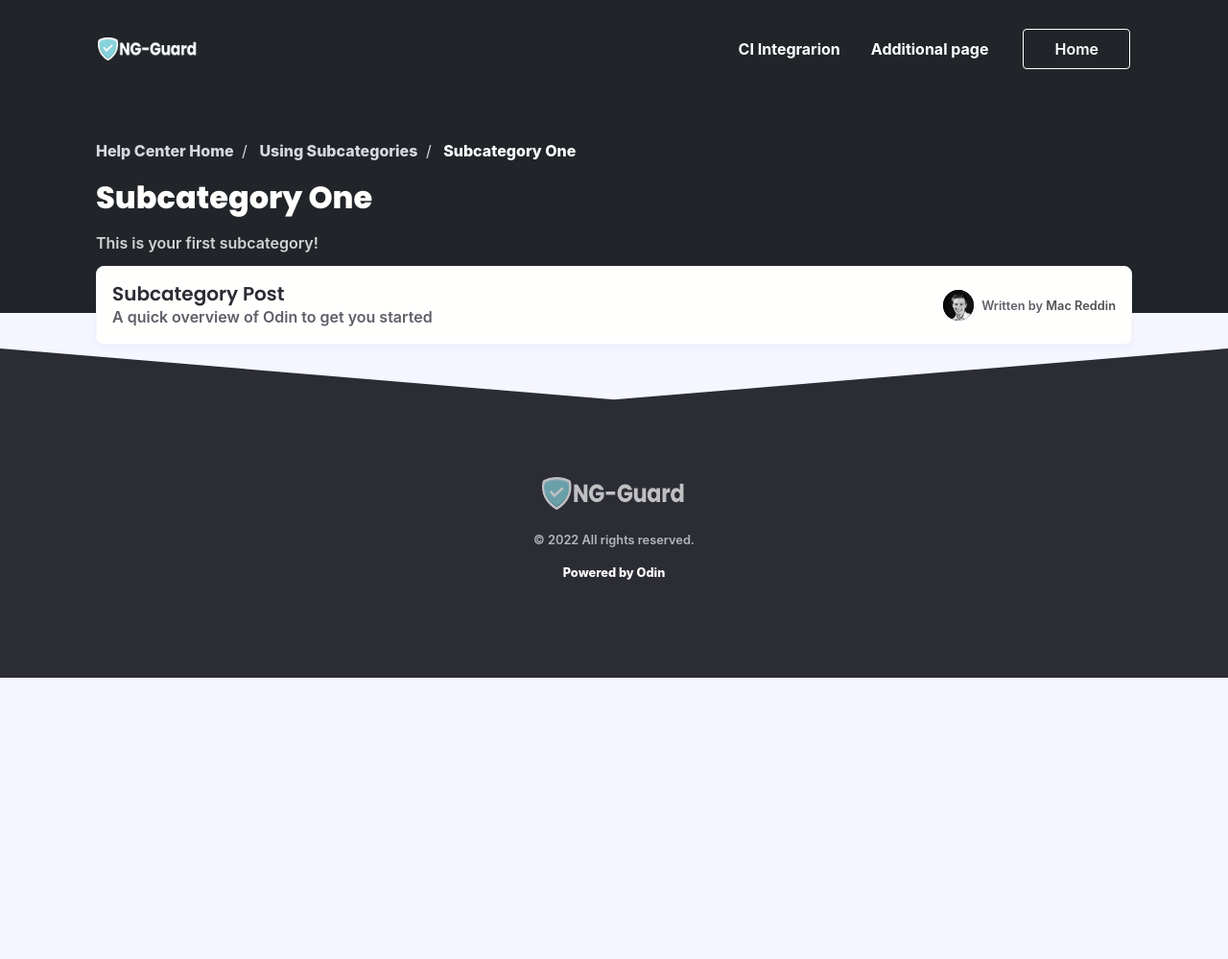
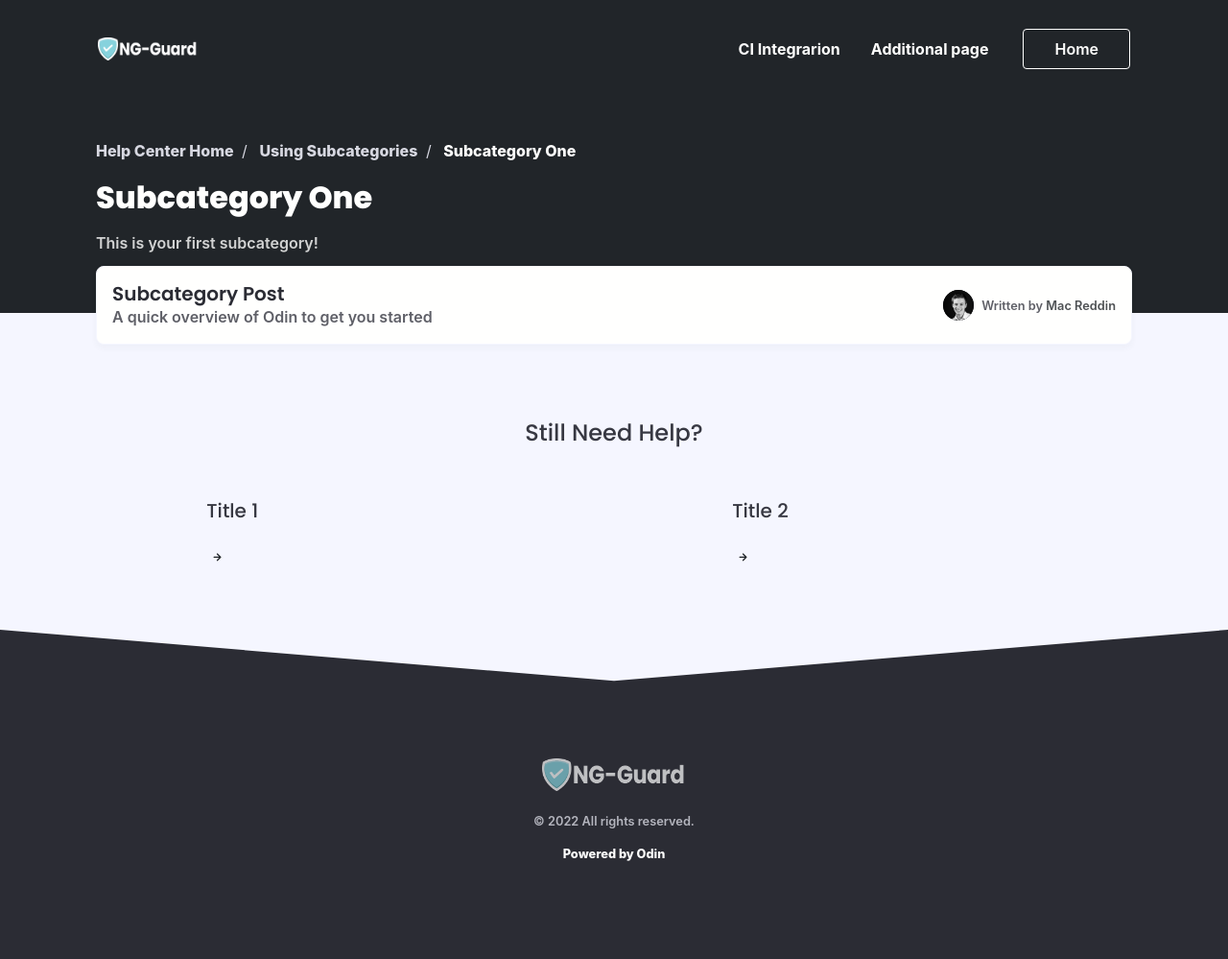
Before and after one commit to tkwsniva/np-guard, a Jekyll site: the page built from subcategory-one.html, in a window 1280 px wide. Shown: the whole page at 96% size. Built offline with Jekyll 4.4.1, drawn with Linux system fonts in a browser that asks for light colours; nearby versions of some CDN libraries; some web fonts are replaced; comment, search, counter and statistics services are not loaded; before the commit the page ends 900 px from its top, so only the background shows below that.

Commit message:
Update _config.yml

```diff
--- a/_config.yml
+++ b/_config.yml
@@ -57,12 +57,12 @@ nav_button: Home
 nav_button_link: https://np-guard.github.io/
 
 # More Help
-help_one_title: #
+help_one_title: Title 1
 help_one_content: #
 help_one_button: #
 help_one_link: #
 
-help_two_title: #
+help_two_title: Title 2
 help_two_content: #
 help_two_button: #
 help_two_link: #
```
